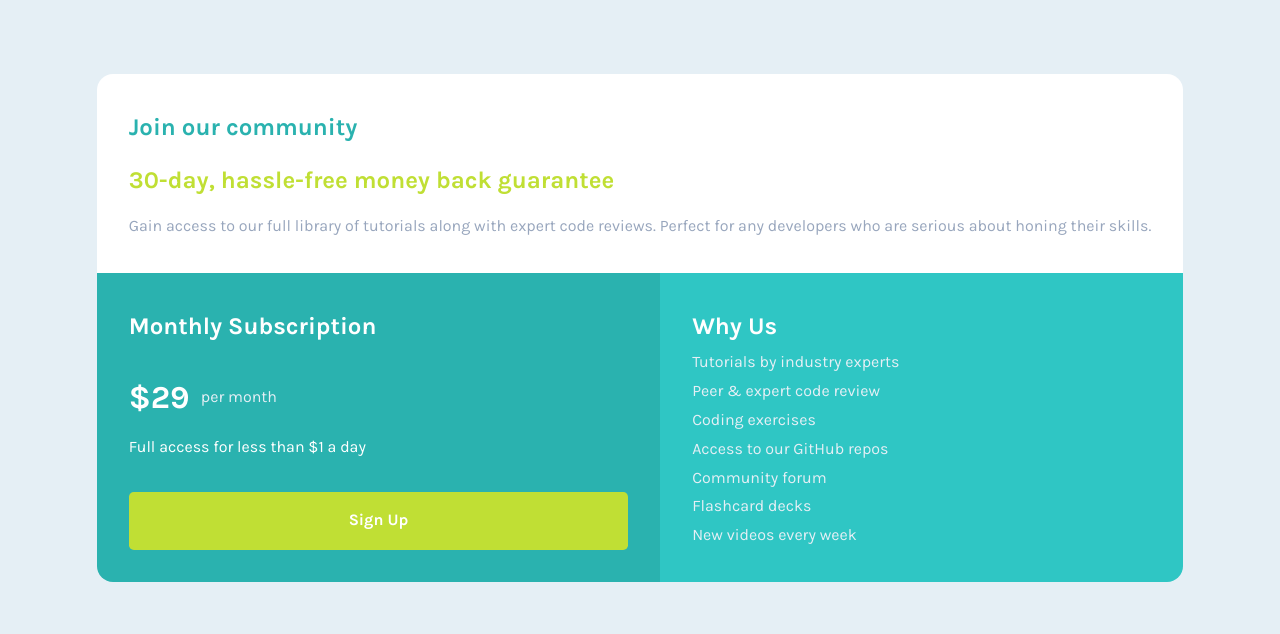
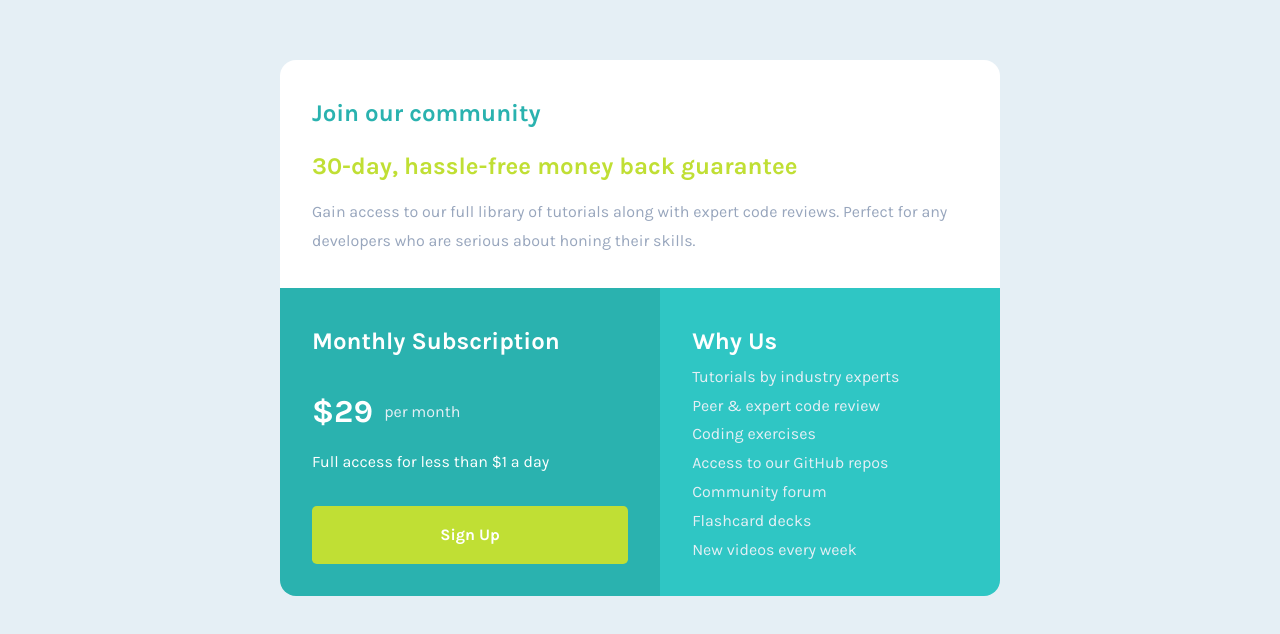
Before and after one commit to patrickingj/Price-grid-component-, a plain HTML site: page index.html in a window 1280 px wide. Shown: the part 104-738 px from the top of the page. Drawn offline with Linux system fonts and the light colour scheme.

Commit message:
Adjust the container max-width

```diff
--- a/style.css
+++ b/style.css
@@ -115,6 +115,10 @@ button {
     height: 100vh;
   }
 
+  .priceGrid {
+    max-width: 720px;
+  }
+
   .ourServices {
     display: grid;
     grid-auto-flow: column;
```
